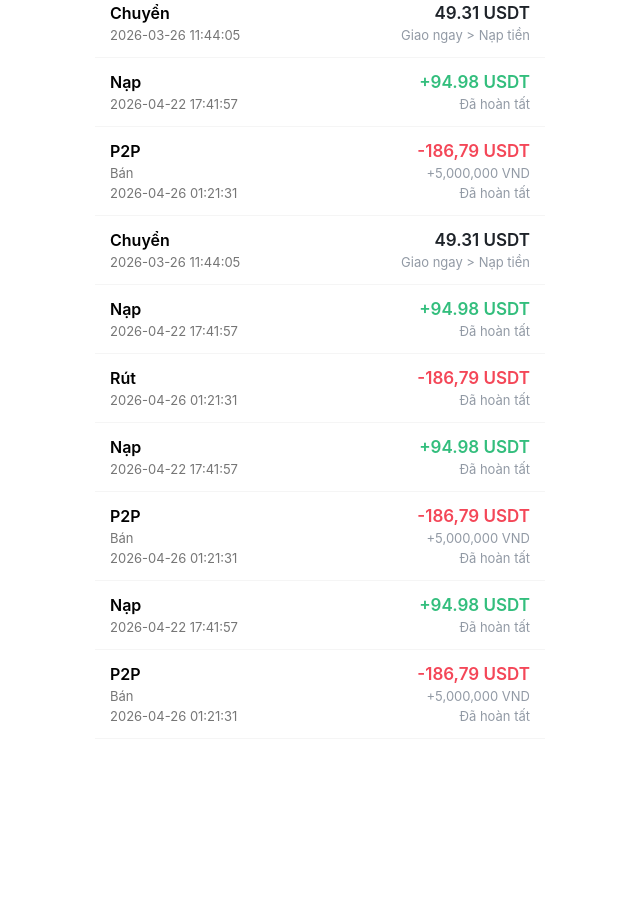
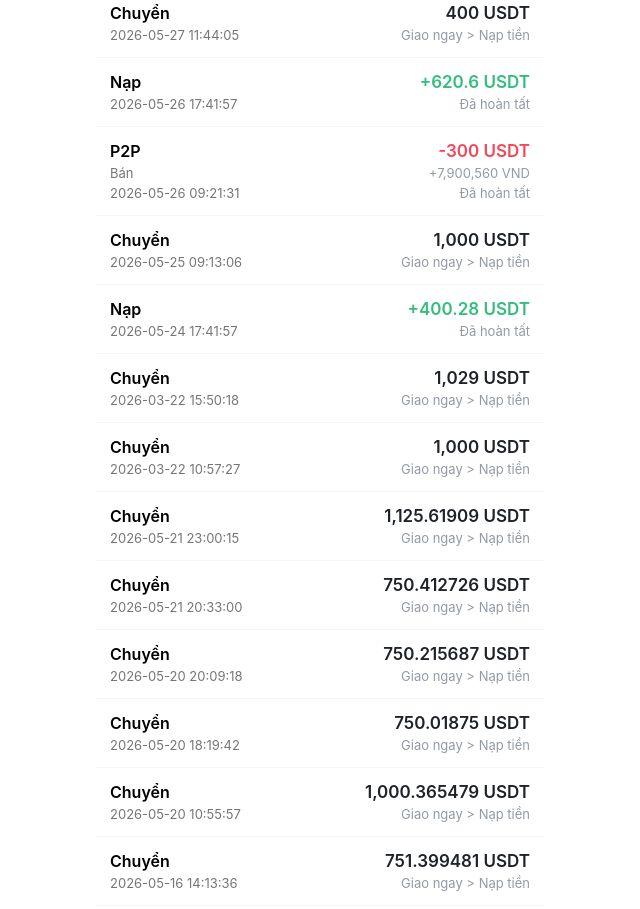
Before and after one commit to Duythang220911/binance-wallet-end, a React app: page assets-history.html in a window 1280 px wide. Shown: the part 158-1067 px from the top of the page, without its empty margins (320-960 px from the left). Before the commit the page ends 897 px from the top, so only its background shows below. Built offline with nearby package versions, Linux system fonts and the light colour scheme.

Commit message:
Update assets-history.html

```diff
--- a/assets-history.html
+++ b/assets-history.html
@@ -48,10 +48,10 @@
             <div class="transaction-item">
                 <div class="item-left">
                     <div class="item-name">Chuyển</div>
-                    <div class="item-time">2026-03-26 11:44:05</div>
+                    <div class="item-time">2026-05-27 11:44:05</div>
                 </div>
                 <div class="item-right">
-                    <div class="amount transfer">49.31 USDT</div>
+                    <div class="amount transfer">400 USDT</div>
                     <div class="transfer-path">Giao ngay > Nạp tiền</div>
                 </div>
             </div>
@@ -73,10 +73,10 @@
                 <div class="item-left">
                     <div class="item-name">Nạp</div>
                     <!-- <div class="item-desc">Nhận tiền mã hóa</div> -->
-                    <div class="item-time">2026-04-22 17:41:57</div>
+                    <div class="item-time">2026-05-26 17:41:57</div>
                 </div>
                 <div class="item-right">
-                    <div class="amount receive">+94.98 USDT</div>
+                    <div class="amount receive">+620.6 USDT</div>
                     <div class="user-id">Đã hoàn tất</div>
                 </div>
             </div>
@@ -84,21 +84,21 @@
                 <div class="item-left">
                     <div class="item-name">P2P</div>
                     <div class="item-desc">Bán</div>
-                    <div class="item-time">2026-04-26 01:21:31</div>
+                    <div class="item-time">2026-05-26 09:21:31</div>
                 </div>
                 <div class="item-right">
-                    <div class="amount sell">-186,79 USDT</div>
-                    <div class="fiat-amount">+5,000,000 VND</div>
+                    <div class="amount sell">-300 USDT</div>
+                    <div class="fiat-amount">+7,900,560 VND</div>
                     <div class="status-done">Đã hoàn tất</div>
                 </div>
             </div>
              <div class="transaction-item">
                 <div class="item-left">
                     <div class="item-name">Chuyển</div>
-                    <div class="item-time">2026-03-26 11:44:05</div>
+                    <div class="item-time">2026-05-25 09:13:06</div>
                 </div>
                 <div class="item-right">
-                    <div class="amount transfer">49.31 USDT</div>
+                    <div class="amount transfer">1,000 USDT</div>
                     <div class="transfer-path">Giao ngay > Nạp tiền</div>
                 </div>
             </div>
@@ -106,13 +106,94 @@
                 <div class="item-left">
                     <div class="item-name">Nạp</div>
                     <!-- <div class="item-desc">Nhận tiền mã hóa</div> -->
-                    <div class="item-time">2026-04-22 17:41:57</div>
+                    <div class="item-time">2026-05-24 17:41:57</div>
                 </div>
                 <div class="item-right">
-                    <div class="amount receive">+94.98 USDT</div>
+                    <div class="amount receive">+400.28 USDT</div>
                     <div class="user-id">Đã hoàn tất</div>
                 </div>
             </div>
+            <div class="transaction-item">
+                <div class="item-left">
+                    <div class="item-name">Chuyển</div>
+                    <div class="item-time">2026-03-22 15:50:18</div>
+                </div>
+                <div class="item-right">
+                    <div class="amount transfer">1,029 USDT</div>
+                    <div class="transfer-path">Giao ngay > Nạp tiền</div>
+                </div>
+            </div>
+                <div class="transaction-item">
+                <div class="item-left">
+                    <div class="item-name">Chuyển</div>
+                    <div class="item-time">2026-03-22 10:57:27</div>
+                </div>
+                <div class="item-right">
+                    <div class="amount transfer">1,000 USDT</div>
+                    <div class="transfer-path">Giao ngay > Nạp tiền</div>
+                </div>
+            </div>
+                <div class="transaction-item">
+                <div class="item-left">
+                    <div class="item-name">Chuyển</div>
+                    <div class="item-time">2026-05-21 23:00:15 </div>
+                </div>
+                <div class="item-right">
+                    <div class="amount transfer">1,125.61909 USDT</div>
+                    <div class="transfer-path">Giao ngay > Nạp tiền</div>
+                </div>
+            </div>
+                <div class="transaction-item">
+                <div class="item-left">
+                    <div class="item-name">Chuyển</div>
+                    <div class="item-time">2026-05-21 20:33:00</div>
+                </div>
+                <div class="item-right">
+                    <div class="amount transfer">750.412726 USDT</div>
+                    <div class="transfer-path">Giao ngay > Nạp tiền</div>
+                </div>
+            </div>
+                <div class="transaction-item">
+                <div class="item-left">
+                    <div class="item-name">Chuyển</div>
+                    <div class="item-time">2026-05-20 20:09:18</div>
+                </div>
+                <div class="item-right">
+                    <div class="amount transfer">750.215687 USDT</div>
+                    <div class="transfer-path">Giao ngay > Nạp tiền</div>
+                </div>
+            </div>
+                <div class="transaction-item">
+                <div class="item-left">
+                    <div class="item-name">Chuyển</div>
+                    <div class="item-time">2026-05-20 18:19:42</div>
+                </div>
+                <div class="item-right">
+                    <div class="amount transfer">750.01875 USDT</div>
+                    <div class="transfer-path">Giao ngay > Nạp tiền</div>
+                </div>
+            </div>
+                <div class="transaction-item">
+                <div class="item-left">
+                    <div class="item-name">Chuyển</div>
+                    <div class="item-time">2026-05-20 10:55:57</div>
+                </div>
+                <div class="item-right">
+                    <div class="amount transfer">1,000.365479 USDT</div>
+                    <div class="transfer-path">Giao ngay > Nạp tiền</div>
+                </div>
+            </div>
+                <div class="transaction-item">
+                <div class="item-left">
+                    <div class="item-name">Chuyển</div>
+                    <div class="item-time">2026-05-16 14:13:36 </div>
+                </div>
+                <div class="item-right">
+                    <div class="amount transfer">751.399481 USDT</div>
+                    <div class="transfer-path">Giao ngay > Nạp tiền</div>
+                </div>
+            </div>
+
                   <!-- Item 3 (Rut) -->
               <div class="transaction-item" data-href="withdraw-money.html">
                 <div class="item-left">
```
